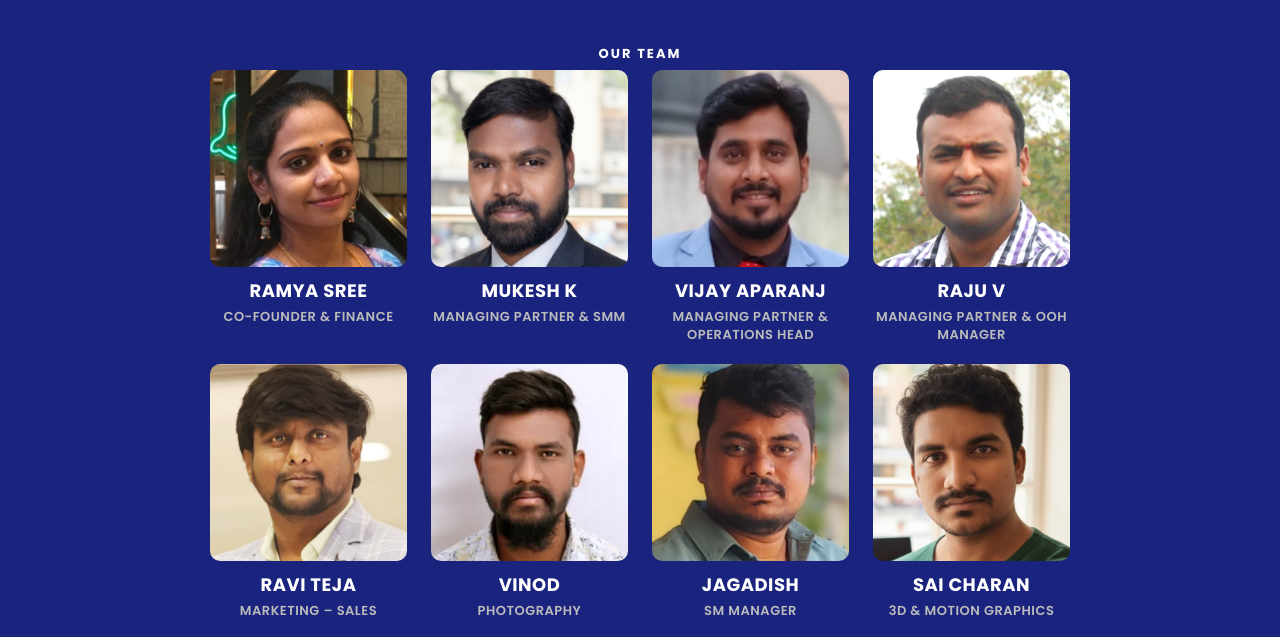
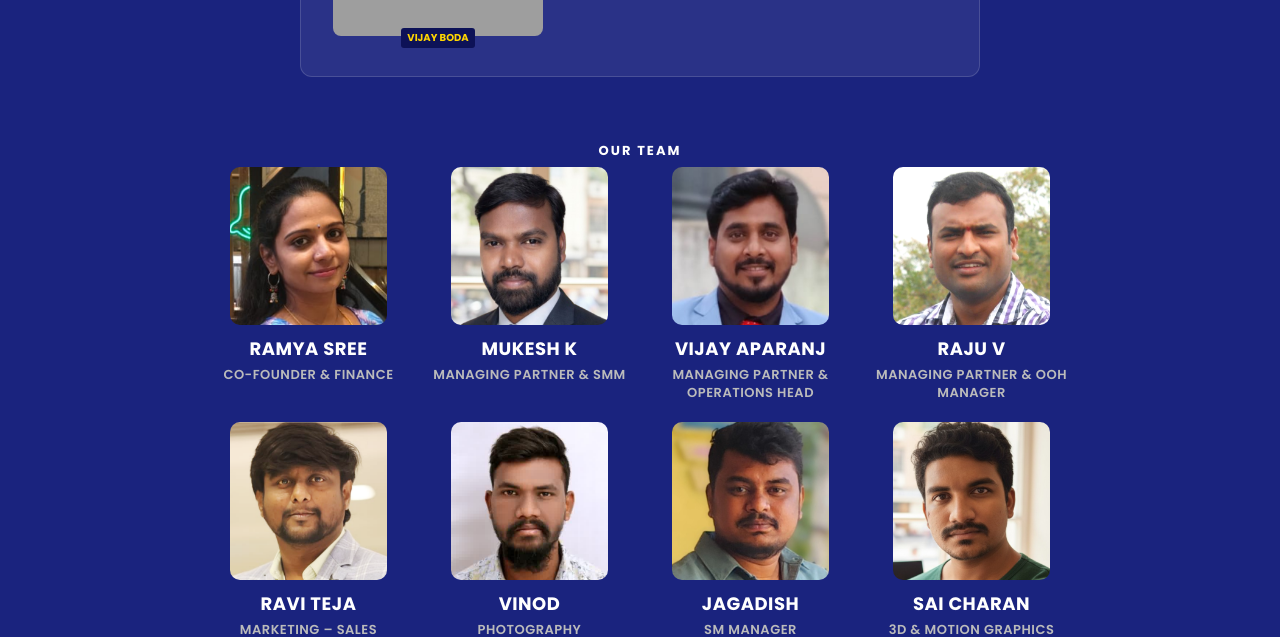
Before and after one commit to varunkumar06011/creative-birds, a React (Vite) app: page / in a window 1280 px wide. Shown: the part 1617-2254 px from the top of the page. Built offline with nearby package versions, Linux system fonts and the light colour scheme; grey boxes are pictures that could not be loaded.

Commit message:
Update photo sizing, add favicon, and fix PDF download

```diff
--- a/src/index.css
+++ b/src/index.css
@@ -119,7 +119,7 @@ section { padding: 64px 48px; }
   border-radius: 12px; padding: 28px 32px;
 }
 .mentor-photo-placeholder {
-  width: 130px; height: 160px; flex-shrink: 0;
+  width: 210px; height: 260px; flex-shrink: 0;
   background: rgba(255,255,255,0.08);
   border: 2px dashed var(--card-border); border-radius: 8px;
   display: flex; flex-direction: column; align-items: center; justify-content: center;
@@ -139,10 +139,10 @@ section { padding: 64px 48px; }
 .team-grid { display: grid; grid-template-columns: repeat(4, 1fr); gap: 24px; max-width: 860px; margin: 0 auto; }
 .team-card { text-align: center; }
 .team-photo-placeholder {
-  width: 100%; aspect-ratio: 1; border-radius: 10px;
+  width: 80%; margin: 0 auto 10px auto; aspect-ratio: 1; border-radius: 10px;
   background: rgba(255,255,255,0.07); border: 2px dashed var(--card-border);
   display: flex; align-items: center; justify-content: center;
-  font-size: 11px; color: #888; margin-bottom: 10px;
+  font-size: 11px; color: #888;
 }
 .team-name { font-size: 18px; font-weight: 800; color: #fff; text-transform: uppercase; margin-bottom: 4px; letter-spacing: 0.5px; }
 .team-role { font-size: 13px; color: #bbb; margin-top: 2px; text-transform: uppercase; letter-spacing: 0.5px; font-weight: 600; line-height: 1.4; }
```
